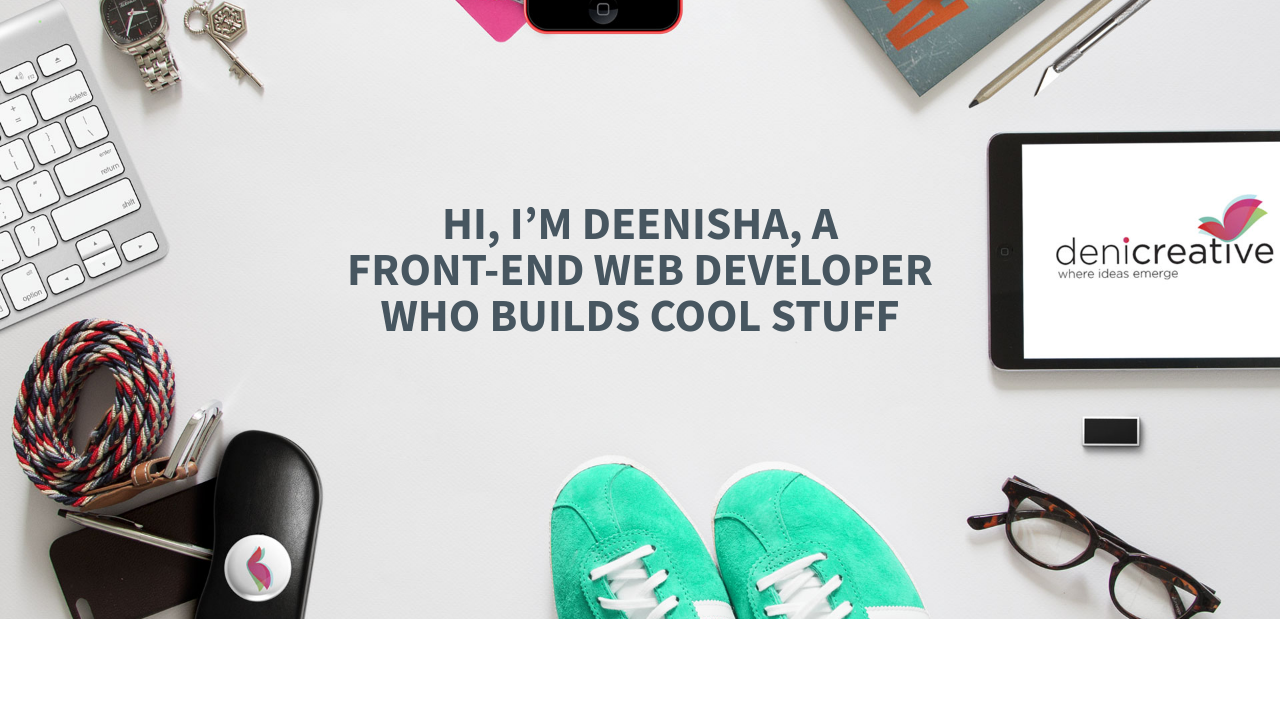
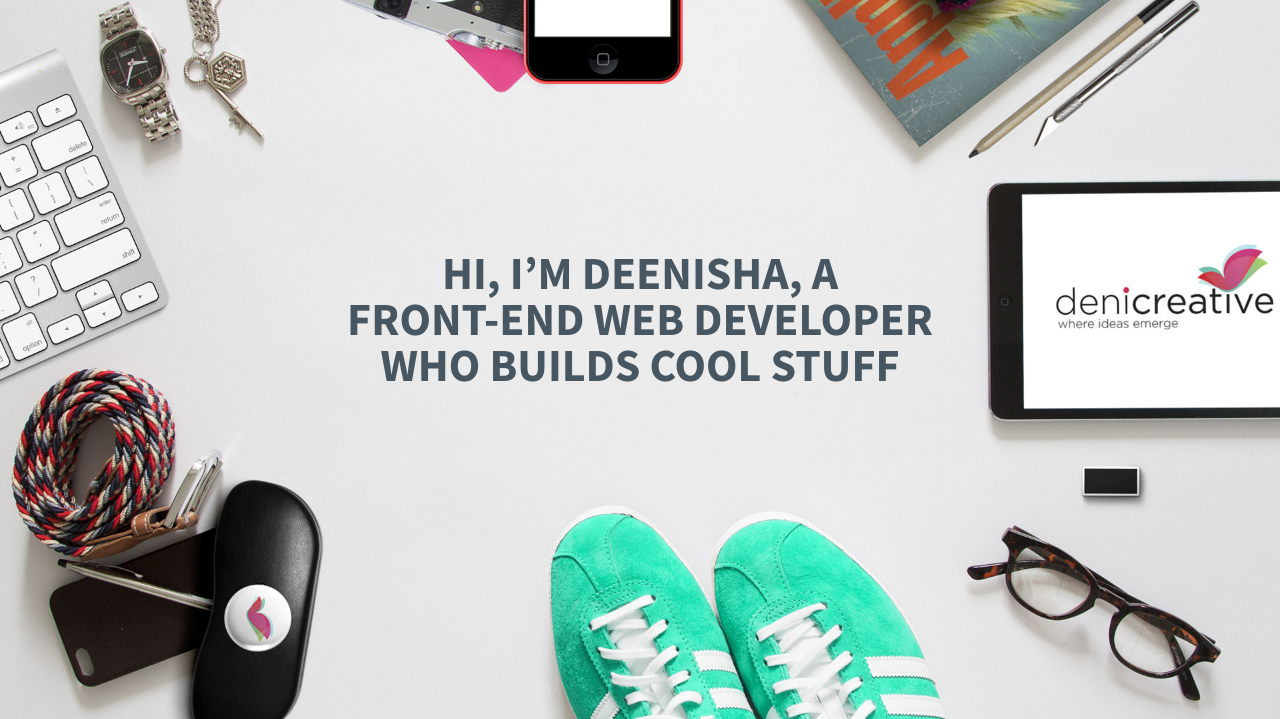
Before and after one commit to deenisha/deenishaportfolio, a plain HTML site: page index.html in a window 1280 px wide. Shown: the part 81-800 px from the top of the page. Drawn offline with Linux system fonts and the light colour scheme.

Commit message:
full width fix for large desktop- hero img

```diff
--- a/css/style.css
+++ b/css/style.css
@@ -463,9 +463,6 @@ h2 {
 }
 }
 @media only screen and (min-width: 1170px) {
-  .cd-intro {
-    height: 700px;
-  }
     .cd-primary-nav li {
     font-size: 30px;
     font-size: 1.875rem;
```
